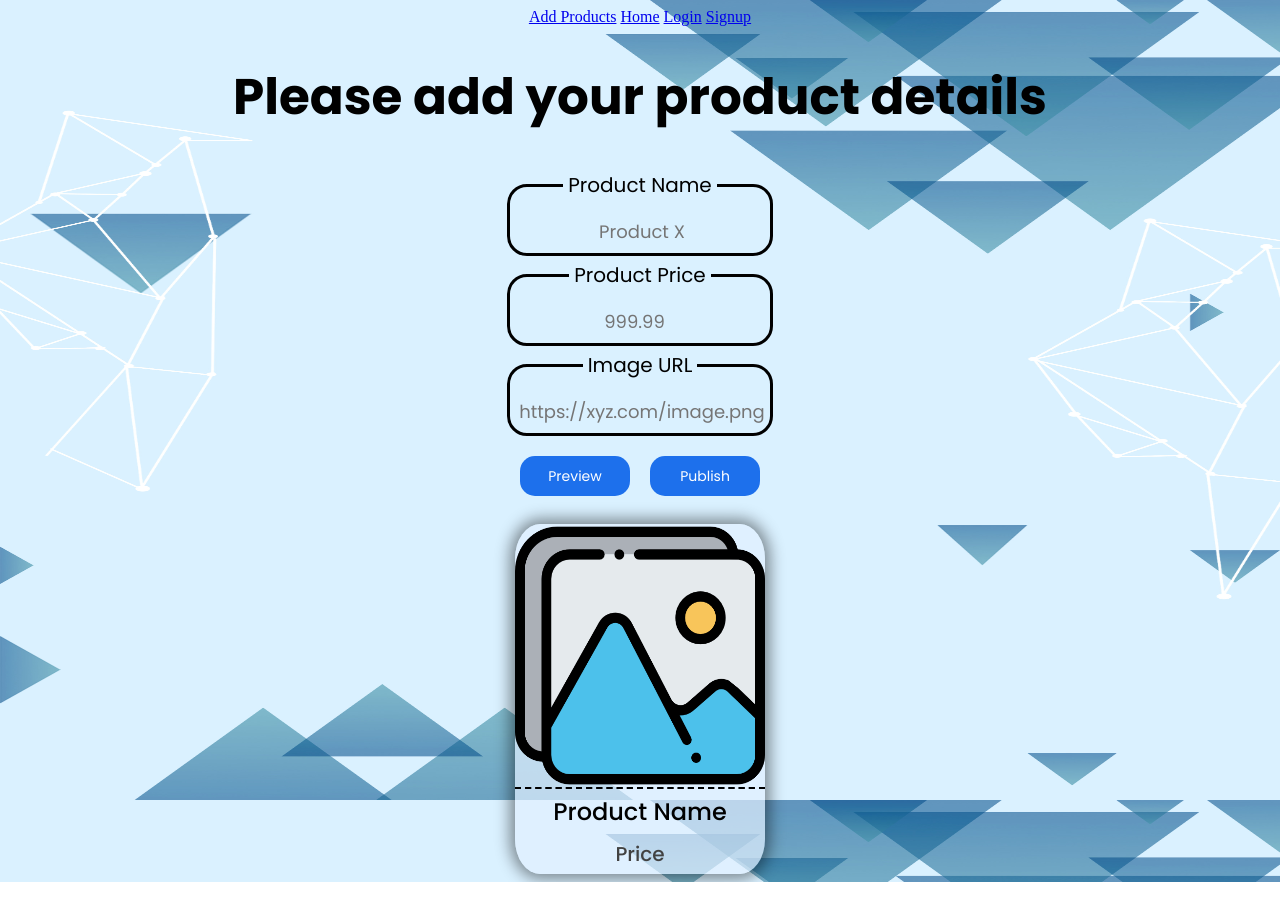
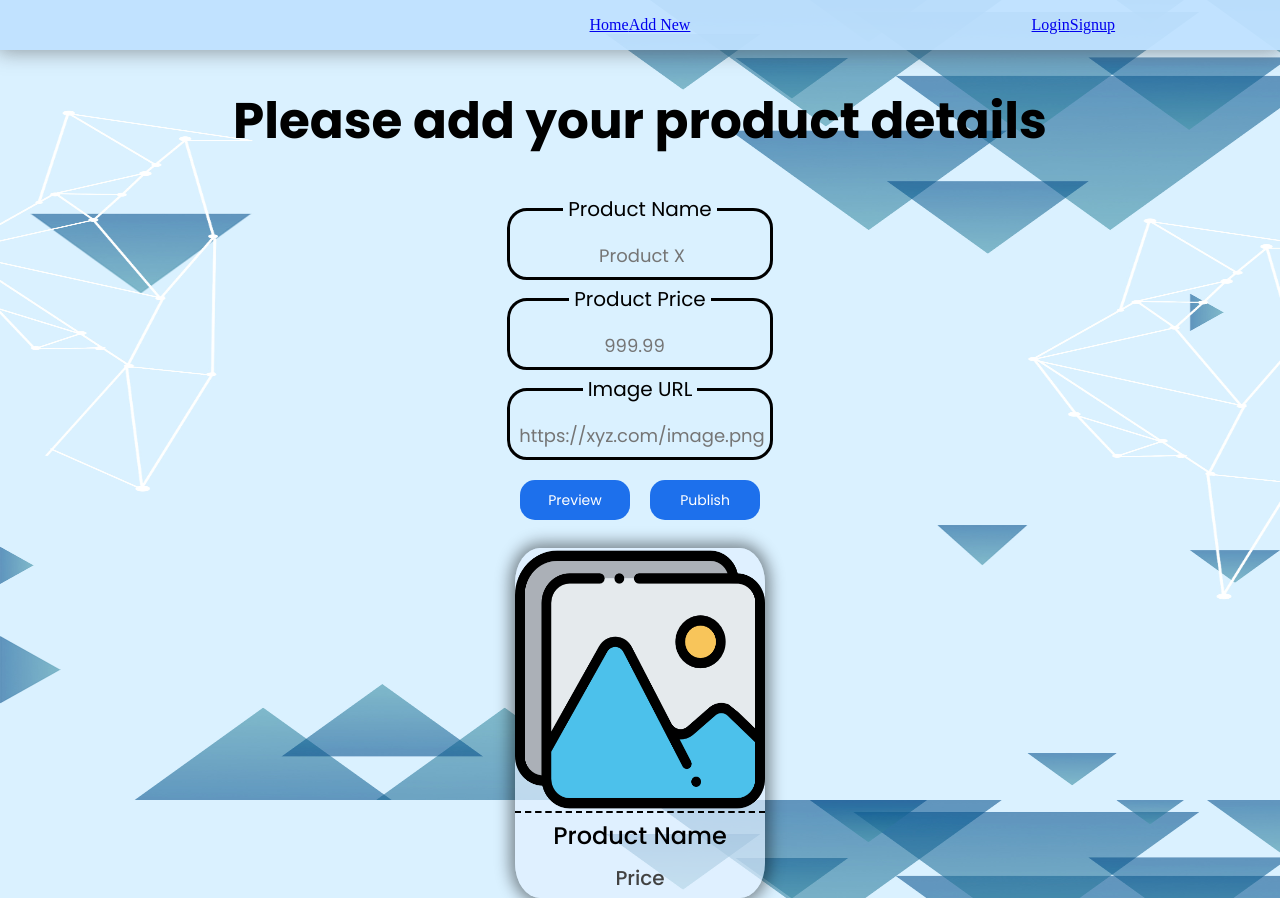
Before and after one commit to PriyabratDev/Ass2_Ecom, a plain HTML site: page addProd.html in a window 1280 px wide. Drawn offline with Linux system fonts and the light colour scheme.

Commit message:
Navbar CSS Update

```diff
--- a/addProd.html
+++ b/addProd.html
@@ -16,6 +16,7 @@
             background-image: url("./assets/bg.jpg");
             background-size: 100% 100%;
             background-attachment: fixed;
+            margin: 0%;
         }
         h1{
             text-align: center;
@@ -104,14 +105,39 @@
             box-shadow: 0px 0px 8px 2px rgba(10, 10, 10, 0.555);
             cursor: pointer;
         }
+        .nav_bar{
+            height :50px;
+            width : 100%;
+            margin: 0%;
+            box-shadow: 0px 0px 20px 2px rgba(85, 85, 85, 0.548);
+            display: grid;
+            grid-template-columns: repeat(3,1fr);
+            gap: 0px 20px;
+            grid-template-areas:
+            ". p u"
+            ;
+            background-color: rgba(192, 226, 255, 0.945);
+        }
+        .nav_box{
+            display: flex;
+            align-items: center;
+            justify-content: center;
+        }
+        #user{
+
+        }
     </style>
 </head>
 <body>
-    <div>
-        <a href="addProd.html">Add Products</a>
-        <a href="index.html">Home</a>
-        <a href="login.html">Login</a>
-        <a href="SignUp.html">Signup</a>
+    <div class="nav_bar">
+        <div class="nav_box" id="pages" style="grid-area: p;">
+            <a href="index.html">Home</a>
+            <a href="addProd.html">Add New</a>
+        </div>
+        <div class="nav_box" id="user" style="grid-area: u;">
+            <a href="login.html">Login</a>
+            <a href="SignUp.html">Signup</a>
+        </div>
     </div>
     <h1>
         Please add your product details
```
